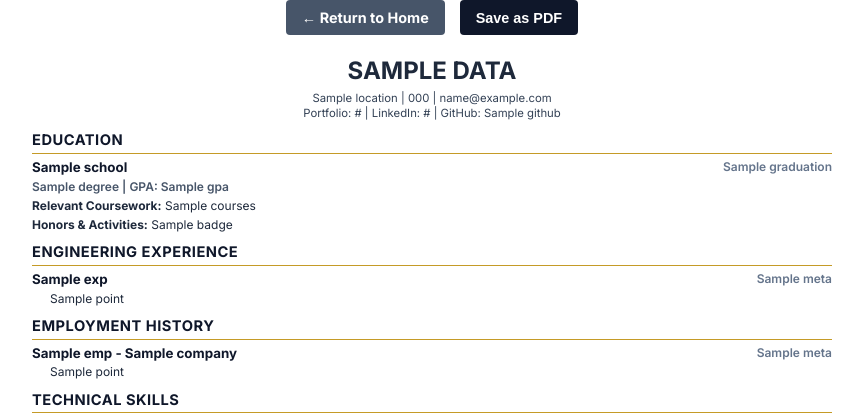
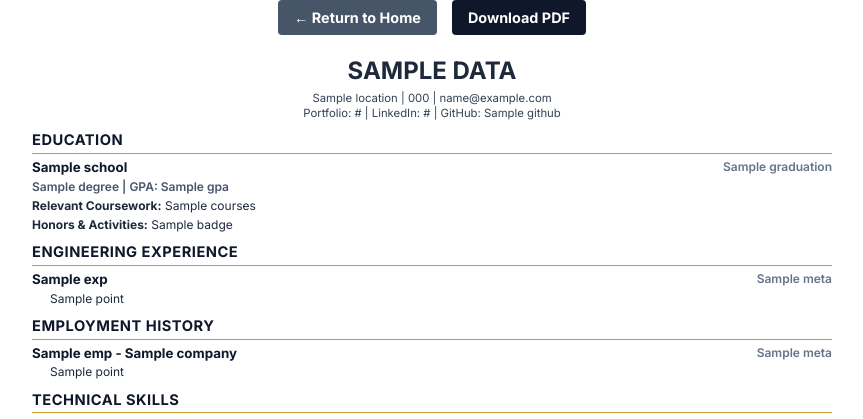
Before and after one commit to AndrewVoelkerding/AndrewVoelkerding, a Python web app: template templates/resume.html in a window 1280 px wide. Shown: the top 419 px of the page, without its empty margins (208-1071 px from the left). Run offline with Jinja, Linux system fonts and the light colour scheme; the template is opened without the code that fills it: most values are stand-ins (such as "Sample title", 1, 10 or a date in 2020).

Commit message:
Update resume.html

```diff
--- a/templates/resume.html
+++ b/templates/resume.html
@@ -115,7 +115,7 @@
 
     <div class="actions-bar">
         <a href="/" class="btn btn-secondary">← Return to Home</a>
-        <button class="btn" onclick="window.print()">Save as PDF</button>
+        <a href="/download-resume-pdf" class="btn">Download PDF</a>
     </div>
 
     <h1>{{ data.name }}</h1>
```
